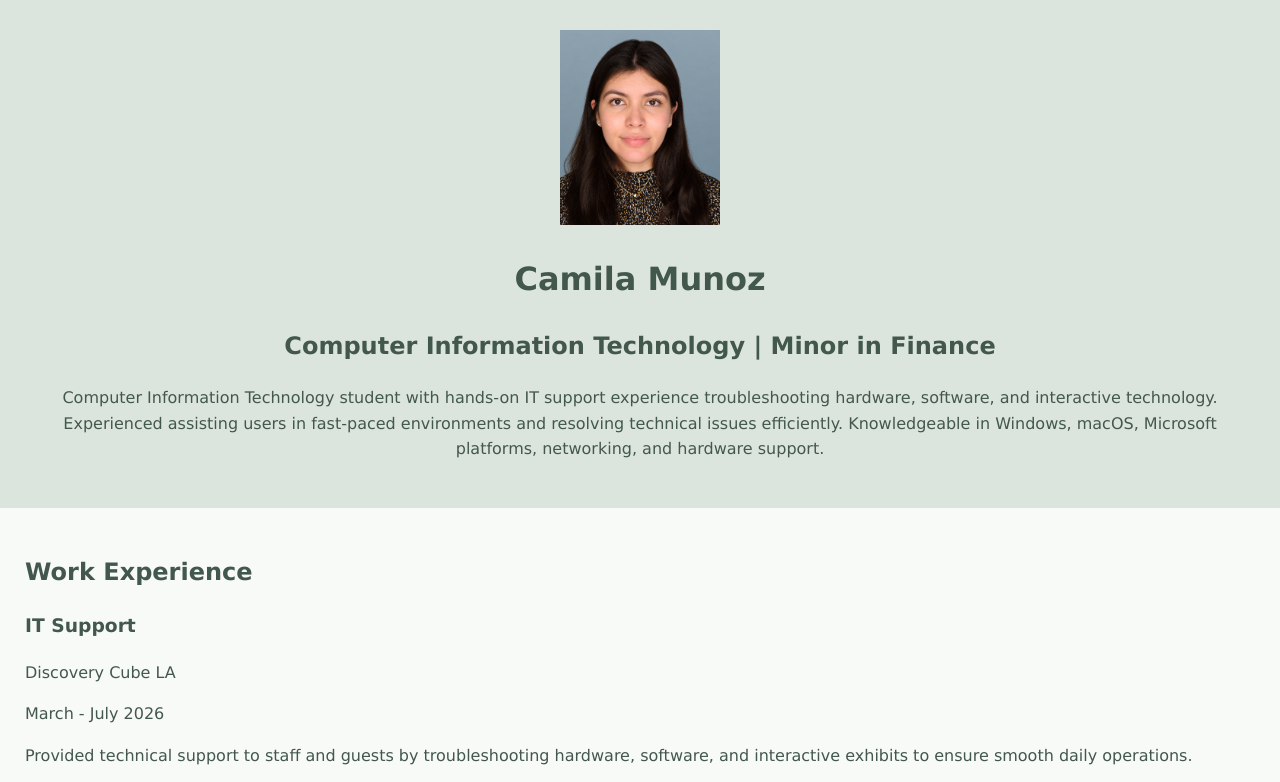
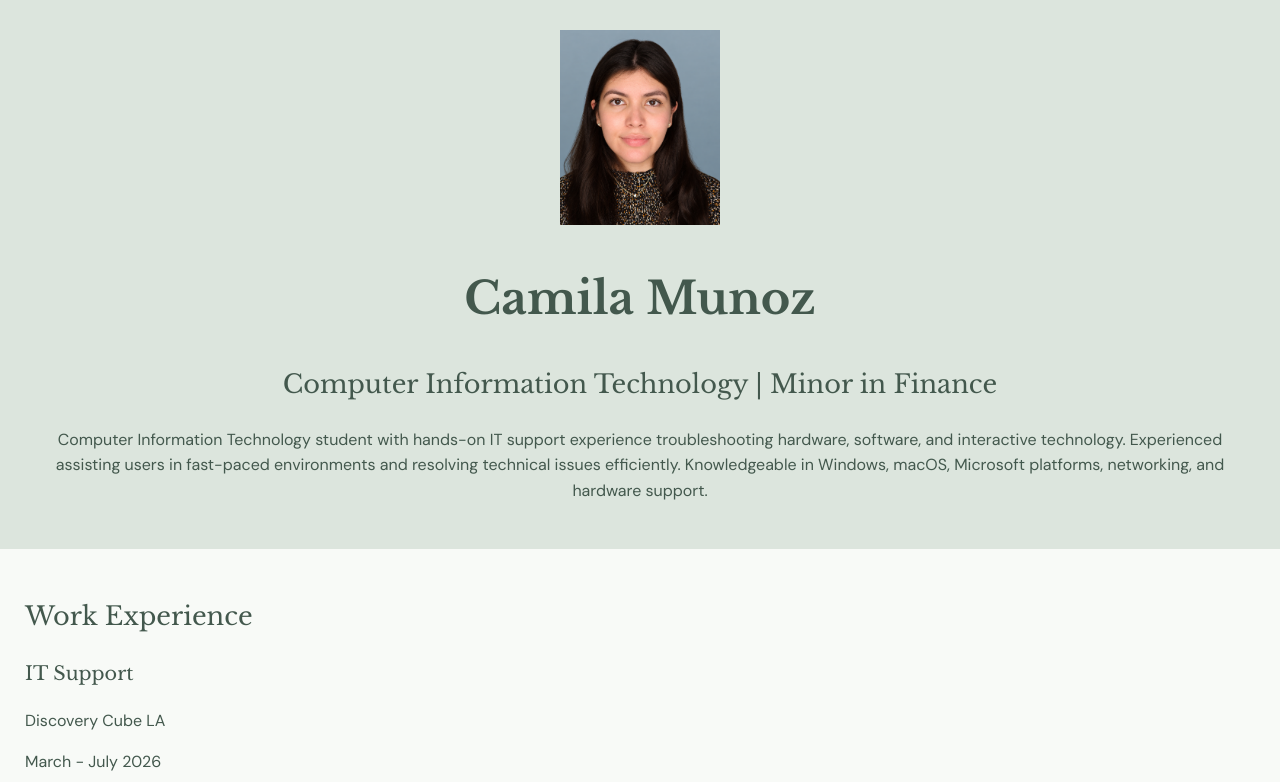
Before and after one commit to CamilaMunoz12/FALL-CIT384-HW6, a plain HTML site: page index.html in a window 1280 px wide. Shown: the top 782 px of the page. Drawn offline with nearby package versions, Linux system fonts and the light colour scheme.

Commit message:
final touches

```diff
--- a/css/styles.css
+++ b/css/styles.css
@@ -14,7 +14,7 @@
 body {
     background: #FFFFFF;
     color: #43584D;
-    font-family: Verdana, Geneva, sans-serif;
+    font-family: "DM Sans", Verdana, sans-serif;
     margin: 0;
     line-height: 1.6;
 }
@@ -25,6 +25,21 @@ main section {
 
 h1, h2, h3 {
     color: #43584D;
+    font-family: "Libre Baskerville", Georgia, serif;
+}
+h1 {
+    font-size: 2.8rem;
+    font-weight: 700;
+}
+
+h2 {
+    font-size: 1.6rem;
+    font-weight: 400;
+}
+
+h3 {
+    font-size: 1.2rem;
+    font-weight: 400;
 }
 
 /* Header & Footer
--- a/index.html
+++ b/index.html
@@ -4,7 +4,11 @@
     <meta charset="UTF-8">
     <meta name="viewport" content="width=device-width, initial-scale=1.0">
     <title>Camila Munoz | Resume</title>
+    <link rel="preconnect" href="https://fonts.googleapis.com">
+    <link rel="preconnect" href="https://fonts.gstatic.com" crossorigin>
+    <link href="https://fonts.googleapis.com/css2?family=DM+Sans:wght@400;600&amp;family=Libre+Baskerville:wght@400;700&amp;display=swap" rel="stylesheet">
     <link href="css/styles.css" rel="stylesheet" type="text/css">
+
 </head>
 <body>
     <!-- // Intro -->
```
